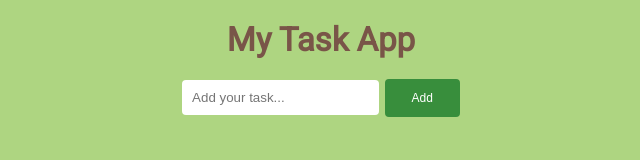
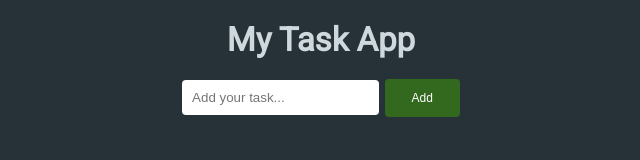
Before and after one commit to arunabhnewar/my_task_app, a plain HTML site: page index.html in a window 1280 px wide. Shown: the whole page, without its empty margins (319-959 px from the left). Drawn offline with Linux system fonts and the light colour scheme.

Commit message:
color corrected

```diff
--- a/css/style.css
+++ b/css/style.css
@@ -8,7 +8,7 @@
 
 body {
     font-family: 'Roboto', sans-serif;
-    background: #aed581;
+    background: #263238;
 }
 
 .container {
@@ -18,7 +18,7 @@ body {
 }
 
 .content_title {
-    color: #795548;
+    color: #cfd8dc;
     margin-top: 20px;
 }
 
@@ -35,8 +35,8 @@ body {
 .create_to_do button {
     padding: 10px 25px;
     cursor: pointer;
-    background: #388e3c;
-    border: 2px solid #388e3c;
+    background: #33691e;
+    border: 2px solid #33691e;
     color: #fff;
     font-size: 12px;
     border-radius: 4px;
--- a/js/main.js
+++ b/js/main.js
@@ -13,16 +13,17 @@ const taskList = getById('task_list');
 addBtn.addEventListener('click', function (e) {
     var taskName = taskInput.value;
     if (!taskName) {
-        alert('Please insert your task in input')
+        alert('Please insert your task in input');
+        return;
     }
     taskInput.value = '';
-    addNewItem(taskName)
+    addNewItem(taskName);
 })
 
 
 
 
-// Get the input value
+// Add new task item
 function addNewItem(text) {
     const item = document.createElement('div');
     item.className = 'item';
@@ -41,6 +42,8 @@ function addNewItem(text) {
     taskList.appendChild(item);
 }
 
+
+// Task list event
 taskList.addEventListener('click', function (e) {
     if (e.target.className == 'delete') {
         deleteItem(e);
@@ -54,15 +57,20 @@ taskList.addEventListener('click', function (e) {
 })
 
 
+// Delete task event
 function deleteItem(e) {
     e.target.parentElement.remove()
 }
 
+
+// Complete task event
 function completeItem(e) {
     const newList = e.target.parentElement.firstElementChild;
     newList.classList.toggle('complete_item');
 }
 
+
+// Edit task event
 function editItem(e) {
     const newList = e.target.parentElement.firstElementChild;
     const prevText = newList.innerText;
@@ -86,3 +94,6 @@ function editItem(e) {
     e.target.style.display = 'none';
     console.log(prevText);
 }
+
+
+// Get task on loading
```
